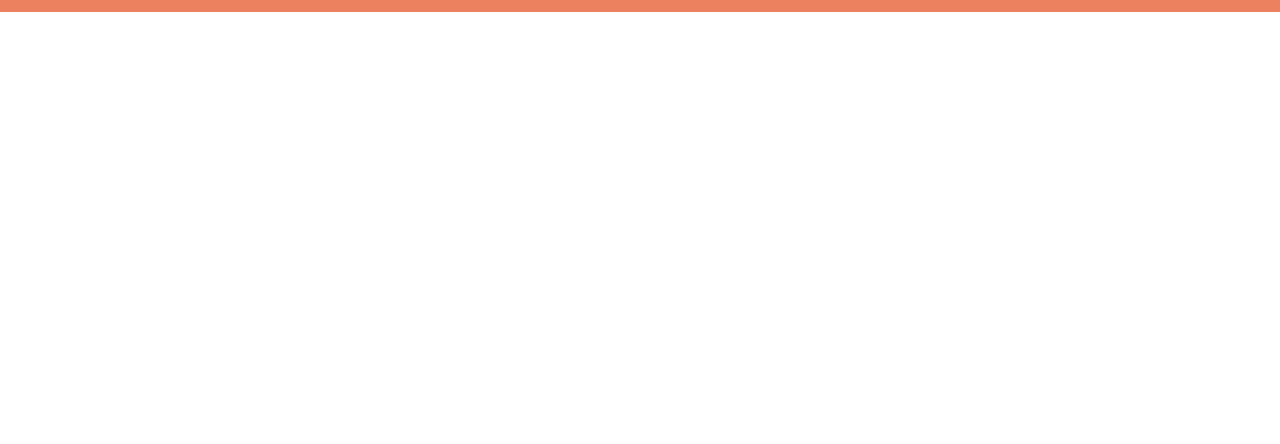
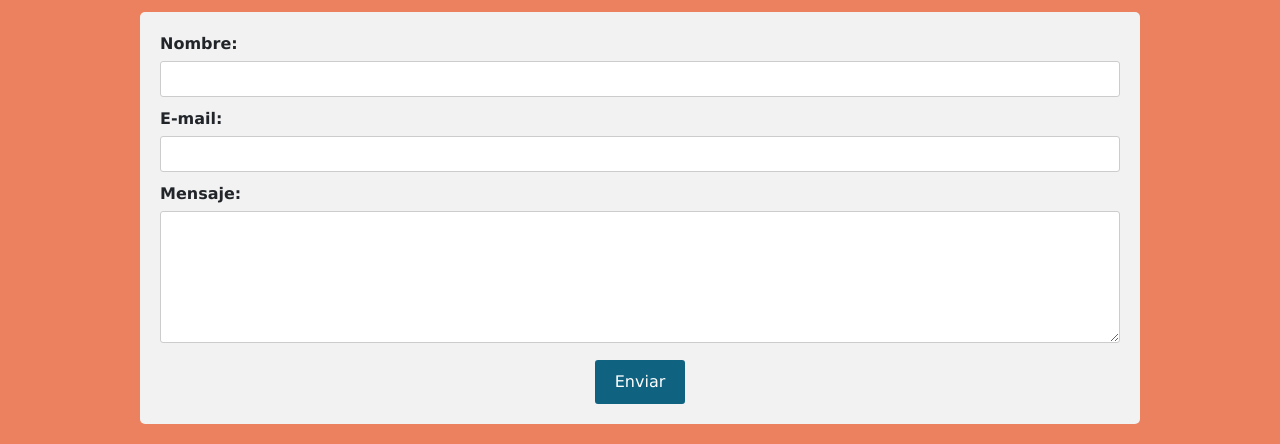
Before and after one commit to gomez-code/proyecto-final-con-sass, a website: page paginas/espacio.html in a window 1280 px wide. Shown: the part 2261-2705 px from the top of the page. Before the commit the page ends 2273 px from the top, so only its background shows below. Drawn offline with nearby package versions, Linux system fonts and the light colour scheme.

Commit message:
Trabajo completo

```diff
--- a/paginas/espacio.html
+++ b/paginas/espacio.html
@@ -28,11 +28,8 @@
                 </div>
             </div>
         </div>
-    </header>
-        <!--(NAV con bootstrap)class="conteiner-fluid text-center sticky-top p-2" style="background-color: rgb(227, 224, 224); border: 2px solid lightblue;"-->
         <nav class="navbar sticky-top navbar-expand-lg" style="background-color: #e3faf4d8;">
             <div class="container-fluid">
-              <!--<a class="navbar-brand" href="#">MENU</a>-->
               <button class="navbar-toggler" type="button" data-bs-toggle="collapse" data-bs-target="#navbarTogglerDemo02" aria-controls="navbarTogglerDemo02" aria-expanded="false" aria-label="Toggle navigation">
                 <span class="navbar-toggler-icon"></span>
               </button>
@@ -42,25 +39,22 @@
                     <a class="nav-link active" aria-current="page" href="../index.html">INICIO</a>
                   </li>
                   <li class="nav-item  active pe-lg-4">
-                    <a class="nav-link" href="./espacio.html">ESPACIOS</a>
+                    <a class="nav-link active" href="./espacio.html">ESPACIOS</a>
                   </li>
                   <li class="nav-item pe-lg-4">
-                    <a class="nav-link" href="./historia.html">HISTORIA</a>
+                    <a class="nav-link active" href="./historia.html">HISTORIA</a>
                   </li>
                   <li class="nav-item pe-lg-4">
-                    <a class="nav-link" href="./multimedia.html">MULTIMEDIA</a>
+                    <a class="nav-link active" href="./multimedia.html">MULTIMEDIA</a>
                   </li>
                   <li class="nav-item pe-lg-4">
-                    <a class="nav-link" href="./talleres.html">CUENTOS</a>
+                    <a class="nav-link active" href="./talleres.html">CUENTOS</a>
                   </li>
                 </ul>
-                <!--<form class="d-flex" role="search">
-                  <input class="form-control me-2" type="search" placeholder="Search" aria-label="Search">
-                  <button class="btn btn-outline-success" type="submit">Search</button>
-                </form>-->
               </div>
             </div>
-          </nav>
+        </nav>
+    </header>
     <div class="piso1"> <!--imagen que divide el nav del main-->
     </div>
     <main>
@@ -101,6 +95,23 @@ La consideración del grupo de aprendizaje como tal modifica sustancialmente las
             <div class="col-sm-10 p-2" style="height: fit-content;"> <!--mapa-->
                 <iframe class="maps" src="https://www.google.com/maps/embed?pb=!1m18!1m12!1m3!1d3282.5682275470913!2d-58.485754684769255!3d-34.64034998044998!2m3!1f0!2f0!3f0!3m2!1i1024!2i768!4f13.1!3m3!1m2!1s0x95bcc998e7baaf67%3A0xd0fa943eba8771d1!2sInstitucional%20Vocacional%20de%20Arte%20Manuel%20Jos%C3%A9%20de%20Labard%C3%A9n!5e0!3m2!1ses!2sar!4v1679666234328!5m2!1ses!2sar" width="100%" height="100" style="border:0;" allowfullscreen="" loading="lazy" referrerpolicy="no-referrer-when-downgrade"></iframe>
             </div>
+            <div class="contact-form-container">
+                <form class="contact-form">
+                  <div class="form-group">
+                    <label for="name">Nombre:</label>
+                    <input type="text" id="name" name="name" required>
+                  </div>
+                  <div class="form-group">
+                    <label for="email">E-mail:</label>
+                    <input type="email" id="email" name="email" required>
+                  </div>
+                  <div class="form-group">
+                    <label for="message">Mensaje:</label>
+                    <textarea id="message" name="message" rows="5" required></textarea>
+                  </div>
+                  <button type="submit">Enviar</button>
+                </form>
+              </div>
        </div>
     </footer>
     <script src="https://cdn.jsdelivr.net/npm/bootstrap@5.3.0-alpha3/dist/js/bootstrap.bundle.min.js" integrity="sha384-ENjdO4Dr2bkBIFxQpeoTz1HIcje39Wm4jDKdf19U8gI4ddQ3GYNS7NTKfAdVQSZe" crossorigin="anonymous"></script>
--- a/scss/style.scss
+++ b/scss/style.scss
@@ -20,6 +20,11 @@ body{
 @import "./componentes/seccion-espacio";
 @import "./componentes/seccion-cuentos";
 
+a:active{
+    background-color: rgb(15, 43, 50);
+    color: azure;
+}
+
 p{
     font-size: 20px;
 }
@@ -40,3 +45,54 @@ p{
     background-repeat: repeat;
     background-size:contain;
 }
+.contact-form-container {
+    width: 80%;
+    margin: 0 auto;
+    text-align: center;
+    padding-bottom: 20px;
+
+    @media screen and (max-width: 992px) {
+      width: 90%;
+    }
+  }
+
+  .contact-form {
+    display: flex;
+    flex-direction: column;
+    align-items: center;
+    padding: 20px;
+    background-color: #f2f2f2;
+    border-radius: 5px;
+
+    .form-group {
+      width: 100%;
+      margin-bottom: 10px;
+
+      label {
+        display: block;
+        text-align: left;
+        margin-bottom: 5px;
+        font-weight: bold;
+      }
+
+      input, textarea {
+        width: 100%;
+        padding: 5px;
+        border: 1px solid #ccc;
+        border-radius: 3px;
+      }
+    }
+
+    button {
+      padding: 10px 20px;
+      background-color: nth($list: $colores, $n:2 );
+      color: #fff;
+      border: none;
+      border-radius: 3px;
+      cursor: pointer;
+
+      &:hover {
+        background-color: #23527c;
+      }
+    }
+  }
```
Also changed, not shown: index.html (+20 -9 lines), paginas/historia.html (+21 -11 lines), paginas/multimedia.html (+20 -9 lines), paginas/talleres.html (+20 -8 lines), css/style.css, 1 other file.
